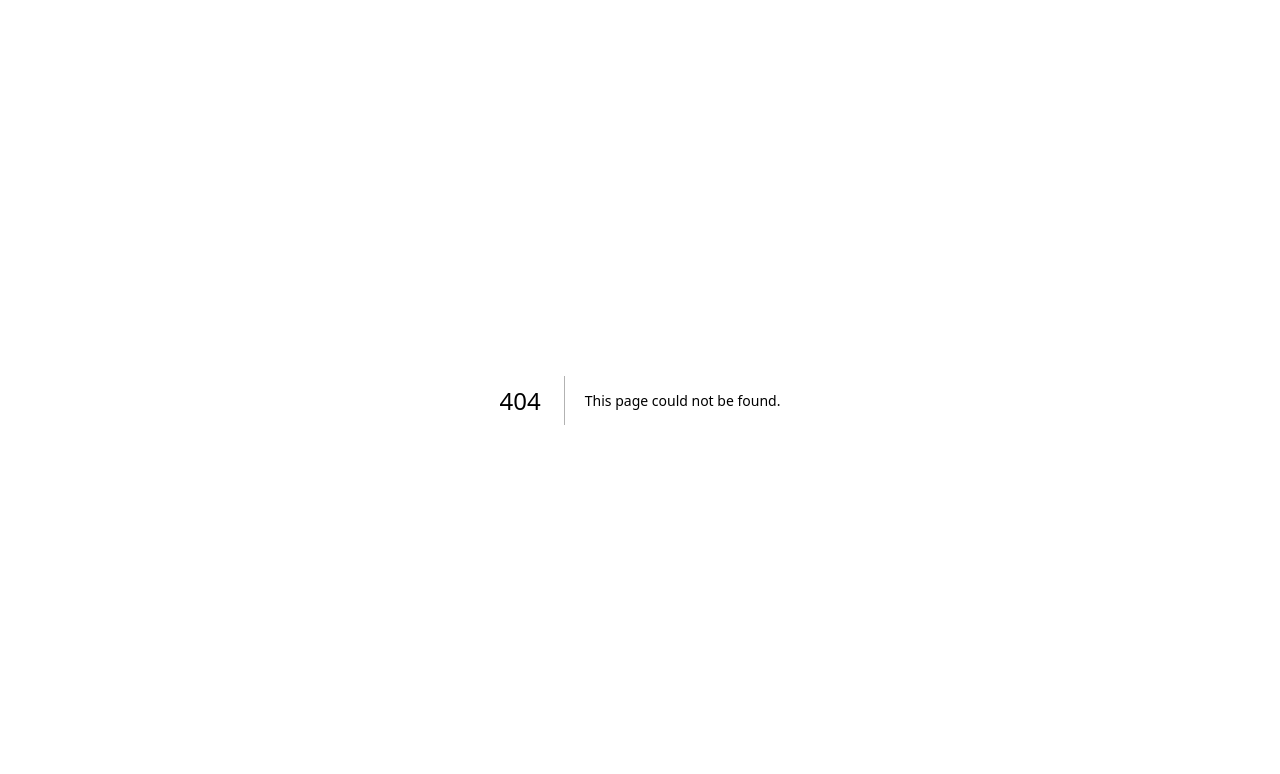
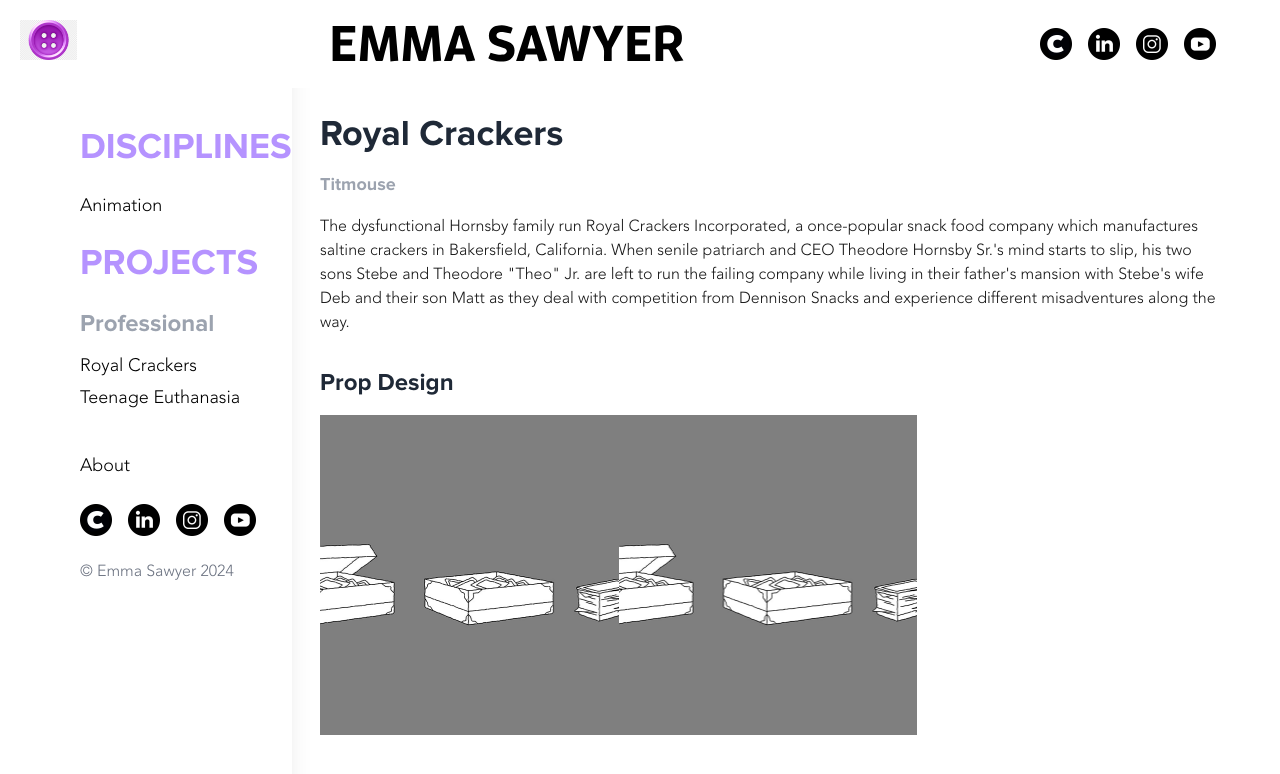
Before and after one commit to SekuOnline/ESA_Portfolio, a Next.js app: page /Royal_Crackers in a window 1280 px wide. Before the commit this address had no page. Shown: the top 774 px of the page. Built offline with nearby package versions, Linux system fonts and the light colour scheme.

Commit message:
beginning gallery

```diff
--- a/src/app/Animation/page.js
+++ b/src/app/Animation/page.js
@@ -1,6 +1,7 @@
 import { VerticalNav, HorizontalNav } from "../components/verticalnav";
 import { SoloWideImage, DuoImage } from "../components/imageformatting";
 
+import one from "../Royal_Crackers/One.png";
 export default function Home() {
   return (
     <div className="overflow-x-hidden flex w-screen h-screen">
--- /dev/null
+++ b/src/app/Royal_Crackers/page.js
@@ -0,0 +1,33 @@
+import { VerticalNav, HorizontalNav } from "../components/verticalnav";
+import {
+  SoloWideImage,
+  DuoImage,
+  GalleryImage,
+} from "../components/imageformatting";
+import one from "./One.png";
+export default function Home() {
+  return (
+    <div className="overflow-x-hidden flex w-screen h-screen">
+      <VerticalNav />
+      <HorizontalNav />
+      <div className="w-screen h-fit mt-[9%] pb-12 ml-[25%] mr-[5%] flex  flex-col gap-y-4">
+        <h1 className="text-4xl font-titled text-gray-800">Royal Crackers</h1>
+        <h3 className="text-lg font-titled text-gray-400">Titmouse</h3>
+        <p className="font-regular">
+          The dysfunctional Hornsby family run Royal Crackers Incorporated, a
+          once-popular snack food company which manufactures saltine crackers in
+          Bakersfield, California. When senile patriarch and CEO Theodore
+          Hornsby Sr.'s mind starts to slip, his two sons Stebe and Theodore
+          "Theo" Jr. are left to run the failing company while living in their
+          father's mansion with Stebe's wife Deb and their son Matt as they deal
+          with competition from Dennison Snacks and experience different
+          misadventures along the way.
+        </p>
+        <h2 className="pt-4 text-2xl font-titled text-gray-800">Prop Design</h2>
+
+        {/* <Image src={one} alt={"one"} /> */}
+        <GalleryImage srcOne={"/One.png"} altOne="box" />
+      </div>
+    </div>
+  );
+}
--- a/src/app/components/imageformatting.js
+++ b/src/app/components/imageformatting.js
@@ -60,3 +60,46 @@ export function TripleImage({ images }) {
     </div>
   );
 }
+
+export function GalleryImage({ srcOne, altOne }) {
+  return (
+    <div className="w-full flex flex-row">
+      {/* <div className="w-1/3 hover:bg-gradient-to-bl">
+    //     <Image
+    //       src={srcOne}
+    //       alt={altOne}
+    //       style={{
+    //         objectFit: "cover",
+    //       }}
+    //     />
+    //   </div> */}
+      <div
+        className="w-1/3 h-80 bg-center bg-cover"
+        style={{
+          // width: "500px",
+          // height: "500px",
+          backgroundImage: `url(/One.png)`,
+          backgroundSize: "",
+        }}
+      ></div>
+      <div
+        className="w-1/3 h-80 bg-center bg-cover"
+        style={{
+          // width: "500px",
+          // height: "500px",
+          backgroundImage: `url(${srcOne})`,
+          backgroundSize: "",
+        }}
+      ></div>
+      {/* <div
+        className="w-1/3 h-80 bg-center bg-cover"
+        style={{
+          // width: "500px",
+          // height: "500px",
+          backgroundImage: `url(${srcOne})`,
+          backgroundSize: "",
+        }}
+      ></div> */}
+    </div>
+  );
+}
```
Also changed, not shown: public/One.png (added), src/app/Royal_Crackers/One.png (added).
